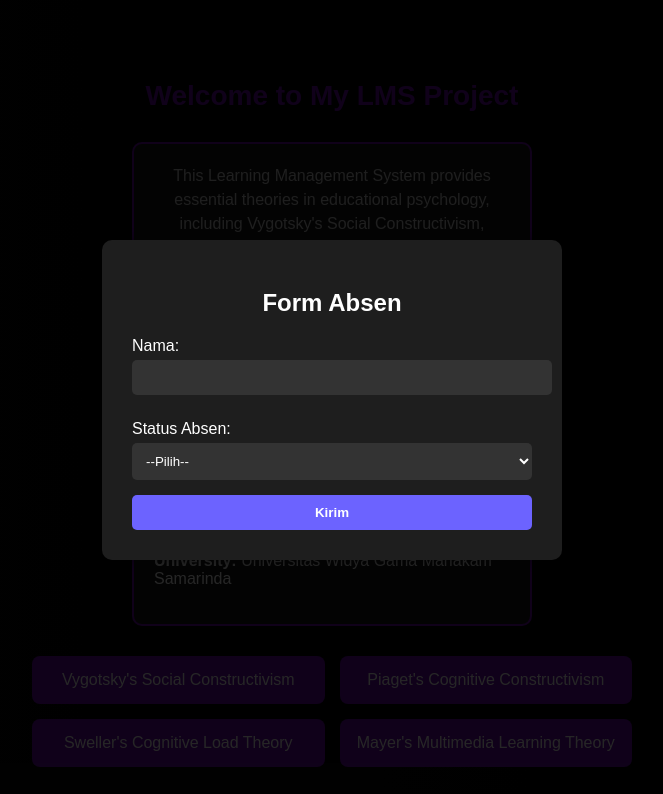
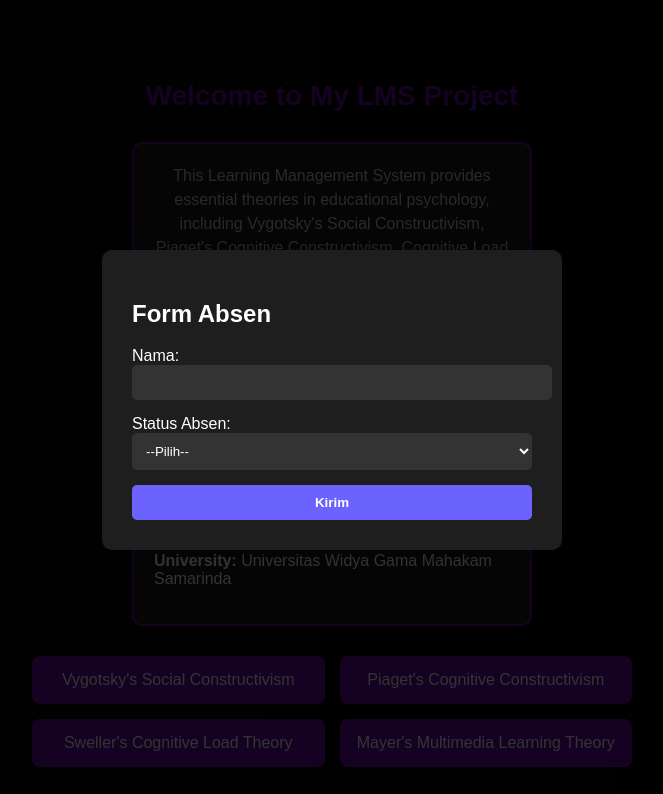
Before and after one commit to fatehmuhammad25/dlmdv2, a plain HTML site: page index.html in a window 1280 px wide. Shown: the top 794 px of the page, without its empty margins (308-971 px from the left). Drawn offline with Linux system fonts and the light colour scheme; no server answers.

Commit message:
Update style.css

```diff
--- a/style.css
+++ b/style.css
@@ -143,36 +143,28 @@ body {
   animation: gradientShift 10s ease infinite;
 }
 
-/* Modal Absensi */
+    /* Modal Absen */
     .modal {
+      display: none;
       position: fixed;
-  top: 0; left: 0;
-  width: 100%; height: 100%;
-  background-color: rgba(0, 0, 0, 0.85);
-  display: none;
+      z-index: 9999;
+      left: 0;
+      top: 0;
+      width: 100%;
+      height: 100%;
+      background-color: rgba(0,0,0,0.8);
       justify-content: center;
       align-items: center;
-  z-index: 9999;
     }
 
     .modal-content {
       background-color: #1e1e1e;
+      color: white;
       padding: 30px;
       border-radius: 10px;
       width: 90%;
       max-width: 400px;
-  color: white;
       box-shadow: 0 0 15px rgba(0,0,0,0.5);
-}
-
-.modal-content h2 {
-  margin-bottom: 20px;
-  text-align: center;
-}
-
-.modal-content label {
-  display: block;
-  margin: 10px 0 5px;
     }
 
     .modal-content input,
@@ -195,7 +187,6 @@ body {
       font-weight: bold;
       color: white;
       cursor: pointer;
-  transition: background 0.3s;
     }
 
     .modal-content button:hover {
```
Lines whose indentation alone changed are shown as unchanged.
